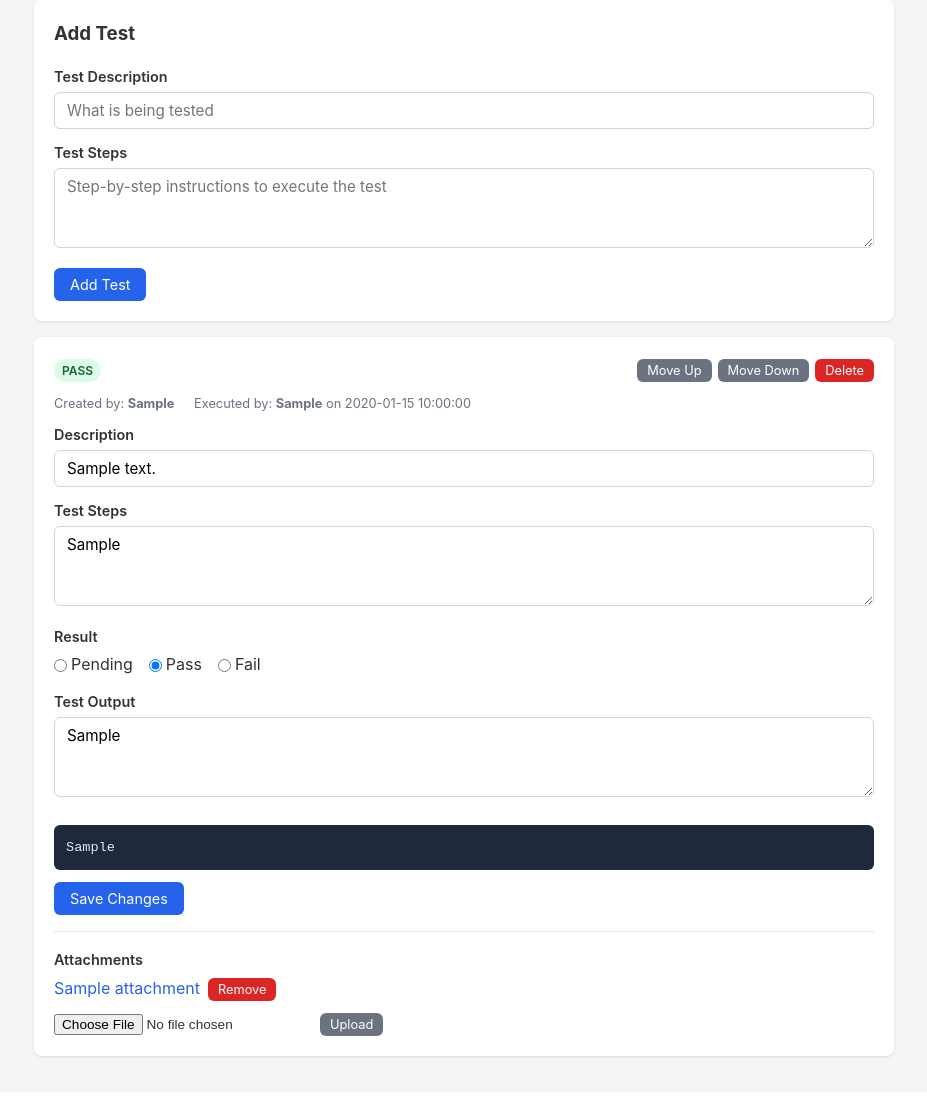
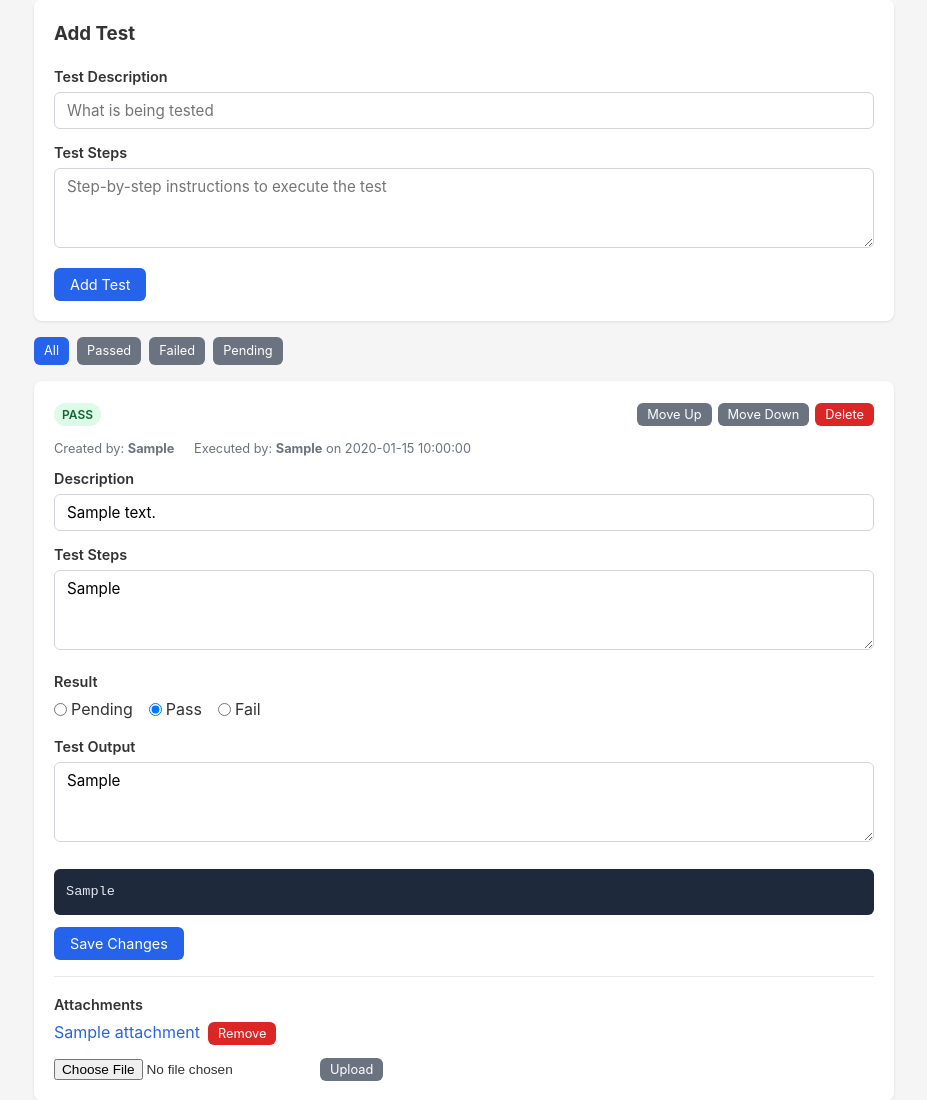
Before and after one commit to sbj-ee/TestMgr, a Flask app: page /projects/1 in a window 1280 px wide. Shown: the part 204-1304 px from the top of the page, without its empty margins (176-1103 px from the left). Before the commit the page ends 1263 px from the top, so only its background shows below. Run offline with Flask 3, Linux system fonts and the light colour scheme; the visitor is signed in with stand-in values (Sample User, id 1); tables that the repository leaves empty hold one stand-in row (values such as "Sample post").

Commit message:
Add status filter for tests on project page
Filter tests by All, Passed, Failed, or Pending via query parameter
with highlighted active filter button and filter-aware empty state.

Co-Authored-By: Claude Opus 4.5 <noreply@anthropic.com>

```diff
--- a/app.py
+++ b/app.py
@@ -234,16 +234,31 @@ def project_detail(project_id):
     if not project:
         conn.close()
         return "Project not found", 404
-    tests = conn.execute(
-        "SELECT * FROM tests WHERE project_id = ? ORDER BY sort_order", (project_id,)
-    ).fetchall()
+    status_filter = request.args.get("status", "all")
+    if status_filter == "pass":
+        tests = conn.execute(
+            "SELECT * FROM tests WHERE project_id = ? AND passed = 1 ORDER BY sort_order", (project_id,)
+        ).fetchall()
+    elif status_filter == "fail":
+        tests = conn.execute(
+            "SELECT * FROM tests WHERE project_id = ? AND passed = 0 ORDER BY sort_order", (project_id,)
+        ).fetchall()
+    elif status_filter == "pending":
+        tests = conn.execute(
+            "SELECT * FROM tests WHERE project_id = ? AND passed IS NULL ORDER BY sort_order", (project_id,)
+        ).fetchall()
+    else:
+        status_filter = "all"
+        tests = conn.execute(
+            "SELECT * FROM tests WHERE project_id = ? ORDER BY sort_order", (project_id,)
+        ).fetchall()
     attachments_by_test = {}
     for test in tests:
         attachments_by_test[test["id"]] = conn.execute(
             "SELECT * FROM attachments WHERE test_id = ? ORDER BY created_at", (test["id"],)
         ).fetchall()
     conn.close()
-    return render_template("project.html", project=project, tests=tests, attachments=attachments_by_test)
+    return render_template("project.html", project=project, tests=tests, attachments=attachments_by_test, status_filter=status_filter)
 
 
 @app.route("/projects/<int:project_id>/delete", methods=["POST"])
--- a/templates/project.html
+++ b/templates/project.html
@@ -17,6 +17,17 @@
 
         <button type="submit" class="btn btn-primary">Add Test</button>
     </form>
+</div>
+
+<div style="display: flex; gap: 8px; margin-bottom: 16px;">
+    <a href="{{ url_for('project_detail', project_id=project['id']) }}"
+       class="btn btn-sm {{ 'btn-primary' if status_filter == 'all' else 'btn-secondary' }}">All</a>
+    <a href="{{ url_for('project_detail', project_id=project['id'], status='pass') }}"
+       class="btn btn-sm {{ 'btn-primary' if status_filter == 'pass' else 'btn-secondary' }}">Passed</a>
+    <a href="{{ url_for('project_detail', project_id=project['id'], status='fail') }}"
+       class="btn btn-sm {{ 'btn-primary' if status_filter == 'fail' else 'btn-secondary' }}">Failed</a>
+    <a href="{{ url_for('project_detail', project_id=project['id'], status='pending') }}"
+       class="btn btn-sm {{ 'btn-primary' if status_filter == 'pending' else 'btn-secondary' }}">Pending</a>
 </div>
 
 {% if tests %}
@@ -111,6 +122,10 @@
     </div>
     {% endfor %}
 {% else %}
-    <p style="color: #6b7280;">No tests yet. Add one above.</p>
+    {% if status_filter != 'all' %}
+        <p style="color: #6b7280;">No tests match this filter.</p>
+    {% else %}
+        <p style="color: #6b7280;">No tests yet. Add one above.</p>
+    {% endif %}
 {% endif %}
 {% endblock %}
```
